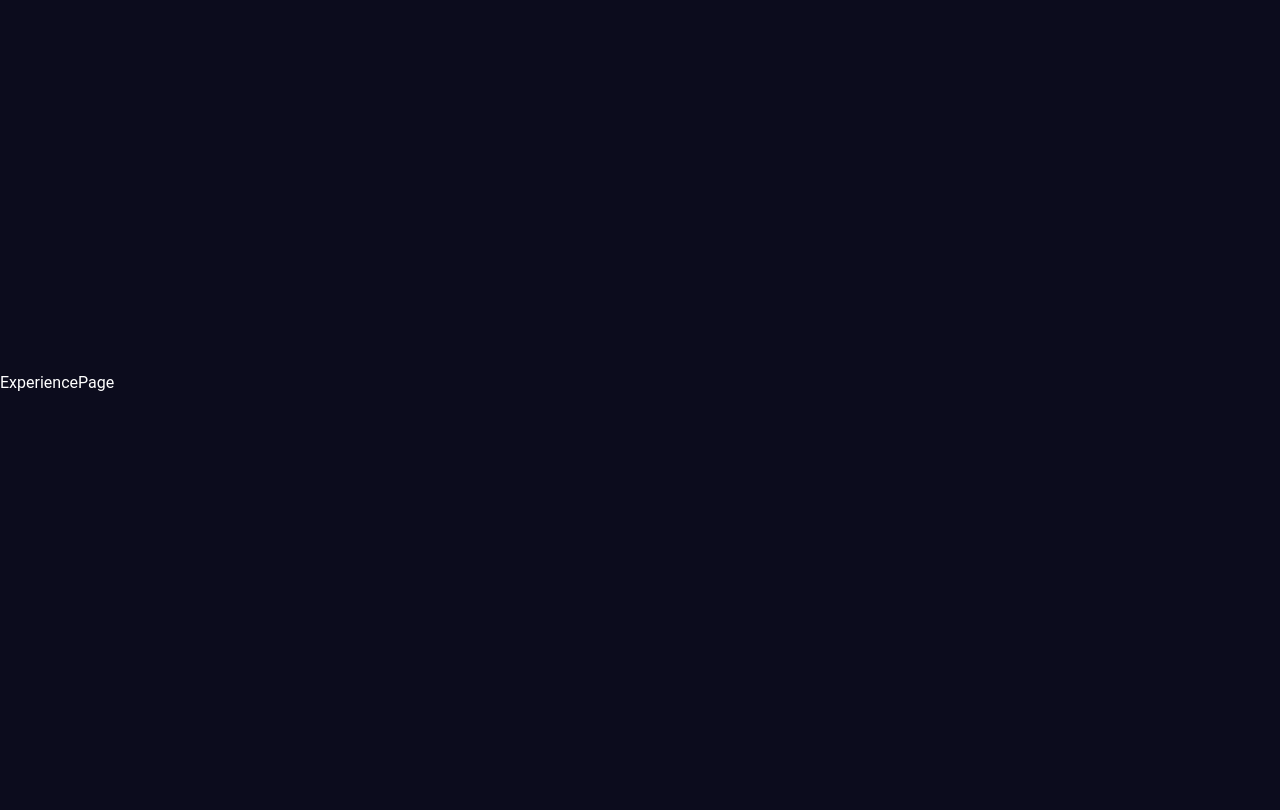
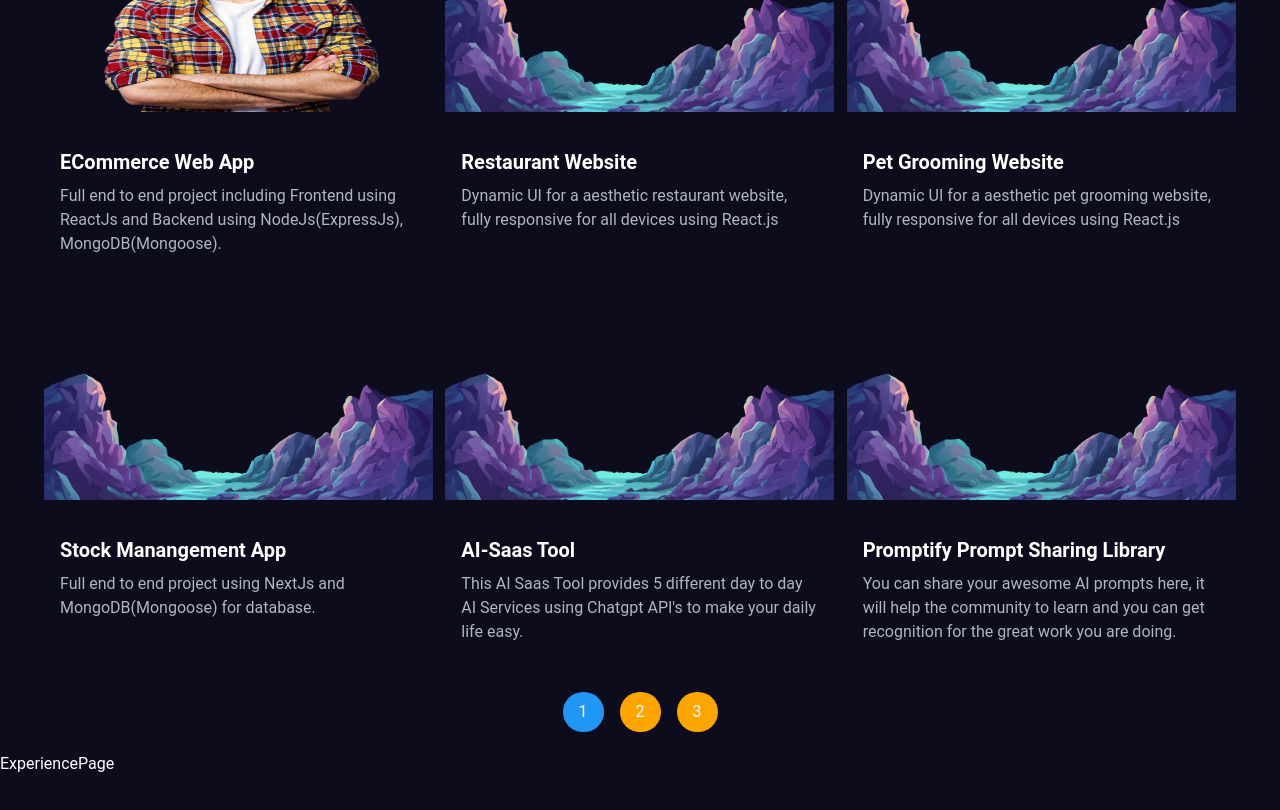
Before and after one commit to aswanthnarayan/Portfolio, a React (Vite) app: page / in a window 1280 px wide. Shown: the part 1780-2590 px from the top of the page. Built offline with nearby package versions, Linux system fonts and the light colour scheme.

Commit message:
completed project section need to update original data

```diff
--- a/src/App.jsx
+++ b/src/App.jsx
@@ -35,7 +35,7 @@ function App() {
   return (
     // bg-[#0c0c1D]
     <div className="bg-[#0c0c1D]">
-      {/* <ParticleBg/>  */}
+      <ParticleBg/>
       <div className="max-w-screen relative z-1 text-white flex flex-col">
         <AOSWrapper>
         <Navbar />
--- /dev/null
+++ b/src/components/ProjectCard.jsx
@@ -0,0 +1,35 @@
+import React from "react";
+
+const ProjectCard = ({ imgUrl, title, description, gitUrl, previewUrl,delay }) => {
+
+  // const delay = 100 * index;
+  return (
+    <div data-aos="fade-down" data-aos-delay={delay} data-aos-duration = "700" className="">
+      <div
+
+        className="h-52 md:h-62 rounded-t-xl relative group"
+        style={{
+          background: `url(${imgUrl})`,
+          backgroundSize: "100% 100%",
+          backgroundRepeat: "no-repeat",
+          objectFit:"cover"
+        }}
+      >
+        <div className="overlay items-center justify-center absolute top-0 left-0 w-full h-full bg-white bg-opacity-80 backdrop-filter backdrop-blur-sm hidden group-hover:flex transition-all duration-500">
+          <a href={gitUrl} target="_blank" className="h-14 w-14 mr-2 border-2 relative rounded-full border-[#babec0] hover:border-white group/a">
+            <img src="/github.png" className="h-10 w-10 text-[#ADB7BE] absolute top-1/2 left-1/2 transform -translate-x-1/2 -translate-y-1/2  cursor-pointer group-hover/a:text-white" />
+          </a>
+          <a href={previewUrl} target="_blank" className="h-14 w-14 border-2 relative rounded-full border-[#ADB7BE] hover:border-white group/a">
+            <img src="/dribbble.png" className="h-10 w-10 text-[#ADB7BE] absolute top-1/2 left-1/2 transform -translate-x-1/2 -translate-y-1/2  cursor-pointer group-hover/a:text-white" />
+          </a>
+        </div>
+      </div>
+      <div className="text-white rounded-b-xl mt-3  py-6 px-4">
+        <h5 className="text-xl font-semibold mb-2">{title}</h5>
+        <p className="text-[#ADB7BE]">{description}</p>
+      </div>
+    </div>
+  );
+};
+
+export default ProjectCard;
--- a/src/pages/AboutPage.jsx
+++ b/src/pages/AboutPage.jsx
@@ -87,7 +87,7 @@ const AboutPage = () => {
   };
 
   return (
-    <section  id="about">
+    <section  id="about" className="min-h-screen">
       <div className="flex flex-col py-4 md:flex-row ">
        <div className="flex items-center justify-center md:w-1/2">
        <img
--- a/src/pages/ProjectsPage.jsx
+++ b/src/pages/ProjectsPage.jsx
@@ -1,9 +1,178 @@
-import React from 'react'
+import React, { useState, useRef } from "react";
+import ProjectCard from "../components/ProjectCard";
 
-function ProjectsPage() {
+const projectsData = [
+  {
+    id: 1,
+    title: "ECommerce Web App",
+    description:
+      "Full end to end project including Frontend using ReactJs and Backend using NodeJs(ExpressJs), MongoDB(Mongoose).",
+    image: "/hero.png",
+    gitUrl: "https://github.com/aswanthnarayan",
+    previewUrl: "https://github.com/aswanthnarayan",
+  },
+  {
+    id: 2,
+    title: "Restaurant Website",
+    description:
+      "Dynamic UI for a aesthetic restaurant website, fully responsive for all devices using React.js",
+    image: "/mountains.png",
+    gitUrl: "https://github.com/aswanthnarayan",
+    previewUrl: "https://github.com/aswanthnarayan",
+  },
+  {
+    id: 3,
+    title: "Pet Grooming Website",
+    description:
+      "Dynamic UI for a aesthetic pet grooming website, fully responsive for all devices using React.js",
+    image: "/mountains.png",
+    gitUrl: "https://github.com/aswanthnarayan",
+    previewUrl: "https://github.com/aswanthnarayan",
+  },
+  {
+    id: 4,
+    title: "Stock Manangement App",
+    description:
+      "Full end to end project using NextJs and MongoDB(Mongoose) for database.",
+    image: "/mountains.png",
+    gitUrl: "https://github.com/aswanthnarayan",
+    previewUrl: "https://github.com/aswanthnarayan",
+  },
+  {
+    id: 5,
+    title: "AI-Saas Tool",
+    description:
+      "This AI Saas Tool provides 5 different day to day AI Services using Chatgpt API's to make your daily life easy.",
+    image: "/mountains.png",
+    gitUrl: "https://github.com/aswanthnarayan",
+    previewUrl: "https://github.com/aswanthnarayan",
+  },
+  {
+    id: 6,
+    title: "Promptify Prompt Sharing Library",
+    description:
+      "You can share your awesome AI prompts here, it will help the community to learn and you can get recognition for the great work you are doing.",
+    image: "/mountains.png",
+    gitUrl: "https://github.com/aswanthnarayan",
+    previewUrl: "https://github.com/aswanthnarayan",
+  },
+  {
+    id: 7,
+    title: "Netflix clone (Watchofy)",
+    description:
+      "Used NextJs App Based Router for frontend and API routes. Very similar to real Netflix.",
+    image: "/mountains.png",
+    gitUrl: "https://github.com/aswanthnarayan",
+    previewUrl: "https://github.com/aswanthnarayan",
+  },
+  {
+    id: 8,
+    title: "Spotify Clone",
+    description:
+      "This website gives a little bit feel of spotify where we have some set of songs which you can play and have fun. Some of the functionalities include pausing and starting from any point, and it will automatically run next song when one ends, if no interruption in between",
+    image: "/mountains.png",
+    gitUrl: "https://github.com/aswanthnarayan",
+    previewUrl: "https://github.com/aswanthnarayan",
+  },
+  {
+    id: 9,
+    title: "Tic Tac Toe Game",
+    description:
+      "This is very famous game which consists of 3*3 grid and players are allowed to play alternatively with 'X' or '0'. They will be able to see animations on game end or draw.",
+    image: "/mountains.png",
+    gitUrl: "https://github.com/aswanthnarayan",
+    previewUrl:
+      "https://github.com/aswanthnarayan",
+  },
+  {
+    id: 10,
+    title: "TextUtils Web App",
+    description:
+      "This app helps to change the collection of text to some different form. It can be converting letters to uppercase, or lowercase or capitalized format. This will also tell you the number of words entered and the average time to read that text",
+    image: "/mountains.png",
+    gitUrl: "https://github.com/aswanthnarayan",
+    previewUrl: "https://github.com/aswanthnarayan",
+  },
+  {
+    id: 11,
+    title: "Flipkart Clone (Frontend)",
+    description:
+      "This app looks like Flipkart on look and feel, where we have some set of images of different category of products like electronic gadgets, sports equipments and vacation trips.",
+    image: "/mountains.png",
+    gitUrl: "https://github.com/aswanthnarayan",
+    previewUrl:
+      "https://github.com/aswanthnarayan",
+  },
+  {
+    id: 12,
+    title: "Todo App",
+    description:
+      " Seamless Drag and Drop option between active and completed tasks",
+    image: "/mountains.png",
+    gitUrl:
+      "https://github.com/aswanthnarayan",
+    previewUrl: "https://github.com/aswanthnarayan",
+  },
+  {
+    id: 13,
+    title: "Uber App Clone",
+    description:
+      "This uses React Native 📱 powered by Expo Router & Google Maps API for directions, search autocomplete, places, and distance calculations.",
+    image: "/mountains.png",
+    gitUrl: "https://github.com/aswanthnarayan",
+    previewUrl: "https://github.com/aswanthnarayan",
+  },
+];
+
+
+const ProjectsPage = () => {
+
+  const projectsPerPage = 6; // Number of projects to display per page
+  const [currentPage, setCurrentPage] = useState(1);
+
+  const indexOfLastProject = currentPage * projectsPerPage;
+  const indexOfFirstProject = indexOfLastProject - projectsPerPage;
+  const currentProjects = projectsData.slice(indexOfFirstProject, indexOfLastProject);
+
+  const paginate = pageNumber => setCurrentPage(pageNumber);
+
   return (
-    <div id='projects' className='h-screen'>ProjectsPage</div>
-  )
-}
+    <section id="projects" className="p-5 min-h-screen">
+      <h2 className="text-center text-4xl font-bold m-y-4 md:m-y-12">
+        My Personal Projects
+      </h2>
 
-export default ProjectsPage
+      <ul className="p-3 flex flex-col gap-3 md:grid md:grid-cols-3 md:p-6">
+        {currentProjects.map((project, index) => (
+          <li key={index}>
+            <ProjectCard
+              delay={index*250}
+              title={project.title}
+              description={project.description}
+              imgUrl={project.image}
+              gitUrl={project.gitUrl}
+              previewUrl={project.previewUrl}
+            />
+          </li>
+        ))}
+      </ul>
+
+      {/* Pagination */}
+      <div className="flex justify-center">
+        {Array.from({ length: Math.ceil(projectsData.length / projectsPerPage) }, (_, index) => (
+          <button
+            key={index}
+            onClick={() => paginate(index + 1)}
+            className={`mx-2 px-4 py-2 bg-[#FFA500] text-white rounded-full ${
+              currentPage === index + 1 ? "bg-blue-500" : ""
+            }`}
+          >
+            {index + 1}
+          </button>
+        ))}
+      </div>
+    </section>
+  );
+};
+
+export default ProjectsPage;
```
Also changed, not shown: public/experience.jpg (added).
